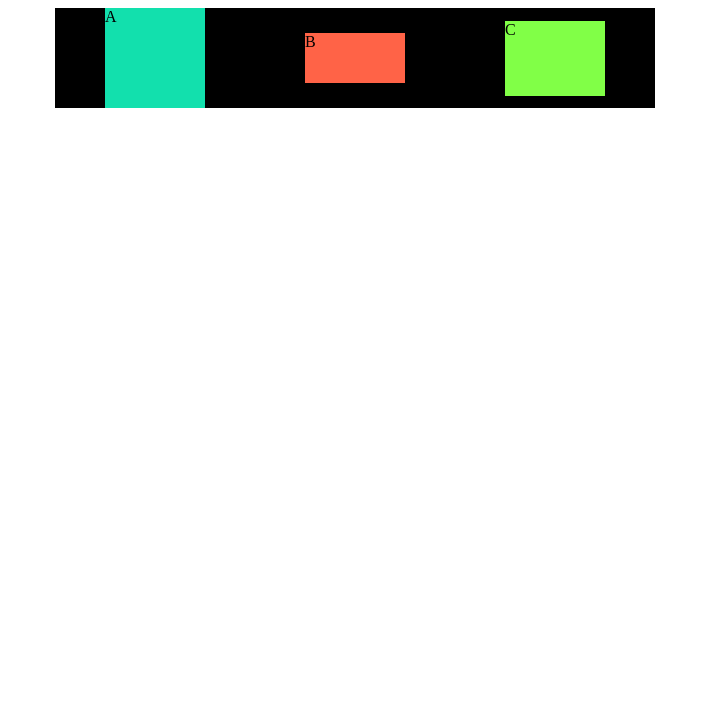
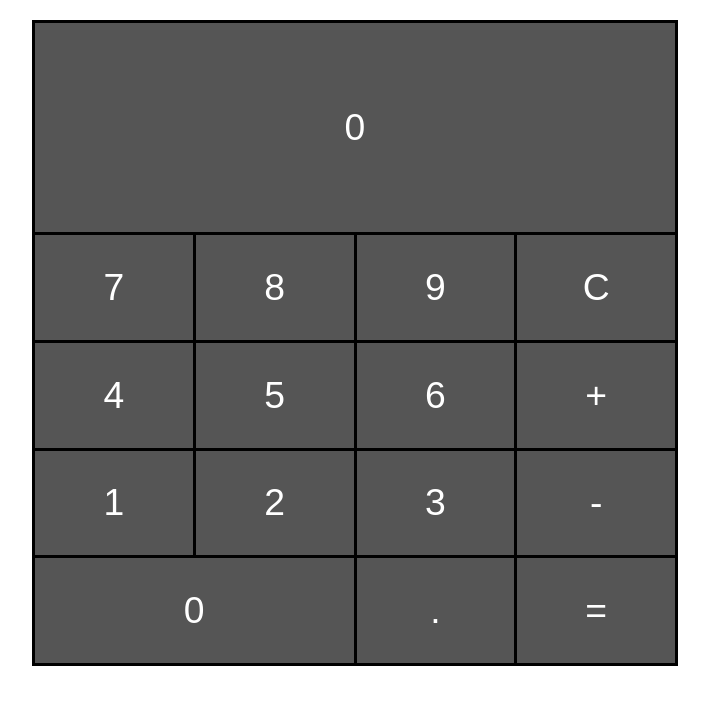
Before and after one commit to zielin123/aplikacje_internetowe, a plain HTML site: page index.html in a window 1280 px wide. Shown: the whole page, without its empty margins (285-994 px from the left). Drawn offline with Linux system fonts and the light colour scheme.

Commit message:
caly kalkulator

```diff
--- /dev/null
+++ b/calc.js
@@ -0,0 +1,84 @@
+const fields = [
+    {txt:1,col:1,row:4},
+    {txt:2,col:2,row:4},
+    {txt:3,col:3,row:4},
+    {txt:4,col:1,row:3},
+    {txt:5,col:2,row:3},
+    {txt:6,col:3,row:3},
+    {txt:7,col:1,row:2},
+    {txt:8,col:2,row:2},
+    {txt:9,col:3,row:2},
+    {txt:0,col:'1/3',row:5},
+    {txt:'C',col:4,row:2},
+    {txt:'+',col:4,row:3},
+    {txt:'-',col:4,row:4},
+    {txt:'=',col:4,row:5},
+    {txt:'.',col:3,row:5},
+    {txt:'Display',col:'1/5',row:1}
+   ];
+let clearFlag = false;
+let memory = 0;
+let op = 0;
+const handleClick = ev => {
+    const disp = document.getElementById('display');
+    const key = ev.target.textContent;
+    switch (key) {
+        case 'C':
+            disp.textContent = 0;
+            memory = 0;
+            op = 0;
+            break;
+        case '+':
+        case '-':
+            if (op === 0) {
+                memory = parseFloat(disp.textContent);
+            } else {
+                memory += op * parseFloat(disp.textContent);
+            }
+            op = key === '+' ? 1 : -1;
+            clearFlag = true;
+            break;
+        case '=':
+            if (op === 0) {
+                memory = parseFloat(disp.textContent);
+            } else {
+                memory += op * parseFloat(disp.textContent);
+            }
+            op = 0;
+            disp.textContent = memory;
+            clearFlag = false;
+            break;
+        default:
+            if (key === '0' && disp.textContent === '0') return;
+            if (key === '.' && (disp.textContent.includes('.') || clearFlag)) return;
+            if ((key !== '.' && disp.textContent === '0') || clearFlag) {
+                disp.textContent = key;
+                clearFlag = false;
+            } else {
+                disp.textContent += key;
+            }
+    }
+
+}
+const init = () => {
+    const container = document.createElement('div');
+    container.id = 'container';
+
+    fields.forEach(el => {
+        const button = document.createElement('div');
+        button.textContent = el.txt;
+        button.style.gridColumn = el.col;
+        button.style.gridRow = el.row;
+        if (el.txt === 'Display') {
+            button.id = 'display';
+            button.textContent = 0;
+        } else {
+            button.addEventListener('click', handleClick);
+        }
+        container.appendChild(button);
+
+    });
+    document.body.appendChild(container);
+}
+
+window.addEventListener('DOMContentLoaded', init);
--- a/index.html
+++ b/index.html
@@ -4,12 +4,7 @@
     <meta charset="UTF-8">
     <title>Document</title>
     <link rel="stylesheet" href="style.css">
+    <script src="calc.js"></script>
 </head>
-<body>
-<div id="container">
-    <div>A</div>
-    <div>B</div>
-    <div>C</div>
-</div>
-</body>
+
 </html>
--- a/style.css
+++ b/style.css
@@ -1,28 +1,28 @@
+html, body{
+    height: 100%;
+    margin: 0;
+    padding: 0;
+}
 #container{
-    width: 600px;
-    background-color: black;
-    margin: 0 auto;
-    display: flex;
-    justify-content: space-around;
+display: grid;
+grid-template-columns: 1fr 1fr 1fr 1fr;
+grid-template-rows: 2fr 1fr 1fr 1fr 1fr;
+width: 50%;
+height: 80%;
+margin: 20px auto 0;
+font: normal 28pt sans-serif;
+color: white;
+background-color: black;
+grid-gap: 3px;
+padding: 3px;
+}
+#container > div{
+    display:flex;
+    justify-content: center;
     align-items: center;
+    background-color:#555555;
 }
-#container > div {
-    width: 100px;
-    height: 100px;
-    background-color:rgb(18, 224, 173);
-    transition: all .3s linear;
-
+#container > div:hover{
+    background-color:#801212;
+    color: black;
 }
-#container > div:nth-child(2) {
-    background-color:tomato;
-    height: 50px;
-
-}
-#container > div:nth-child(3) {
-    height: 75px;
-    background-color:rgb(129, 255, 71);
-}
-#container > div:hover {
-    background-color:rgb(132, 0, 255);
-    width: 150px;
-}
```
